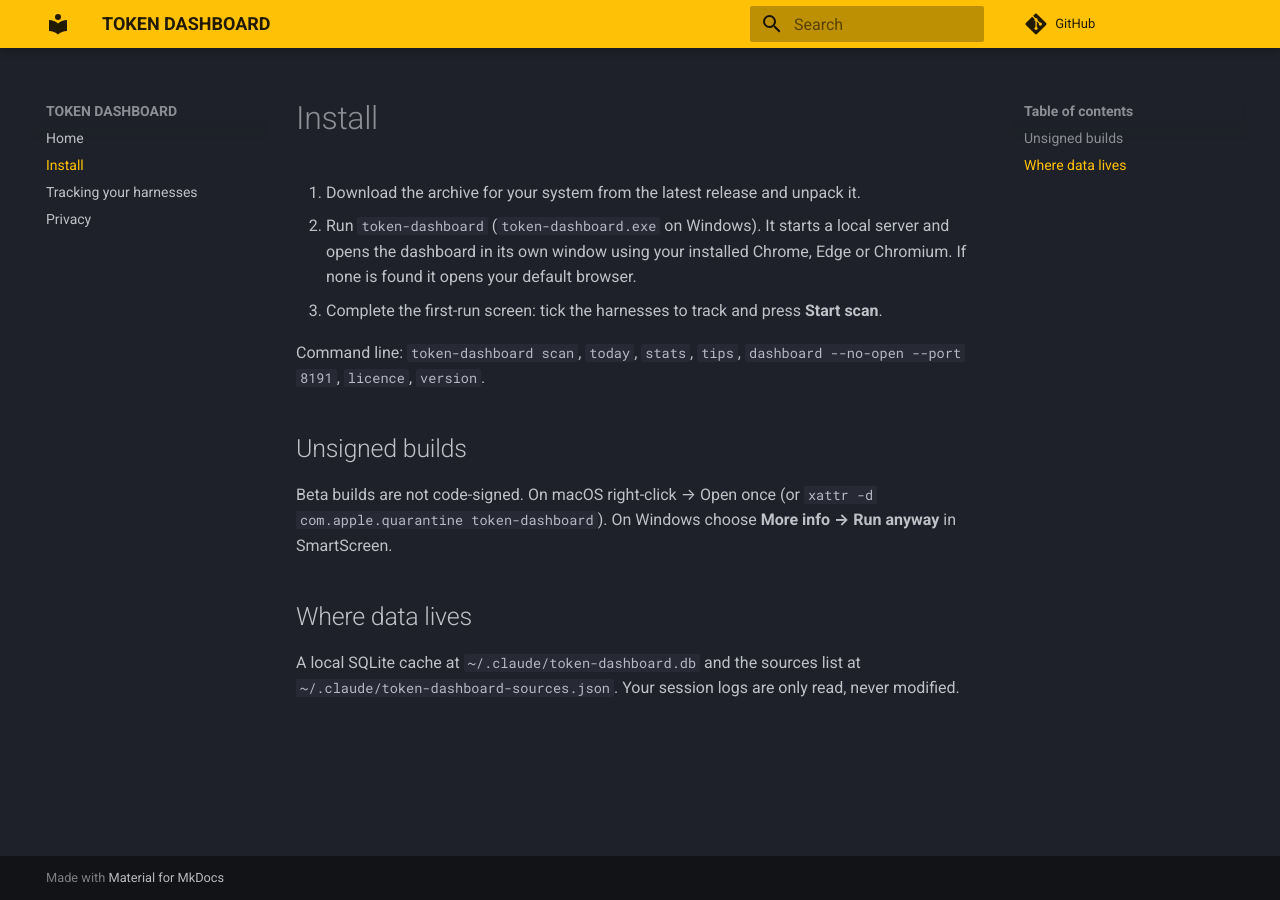
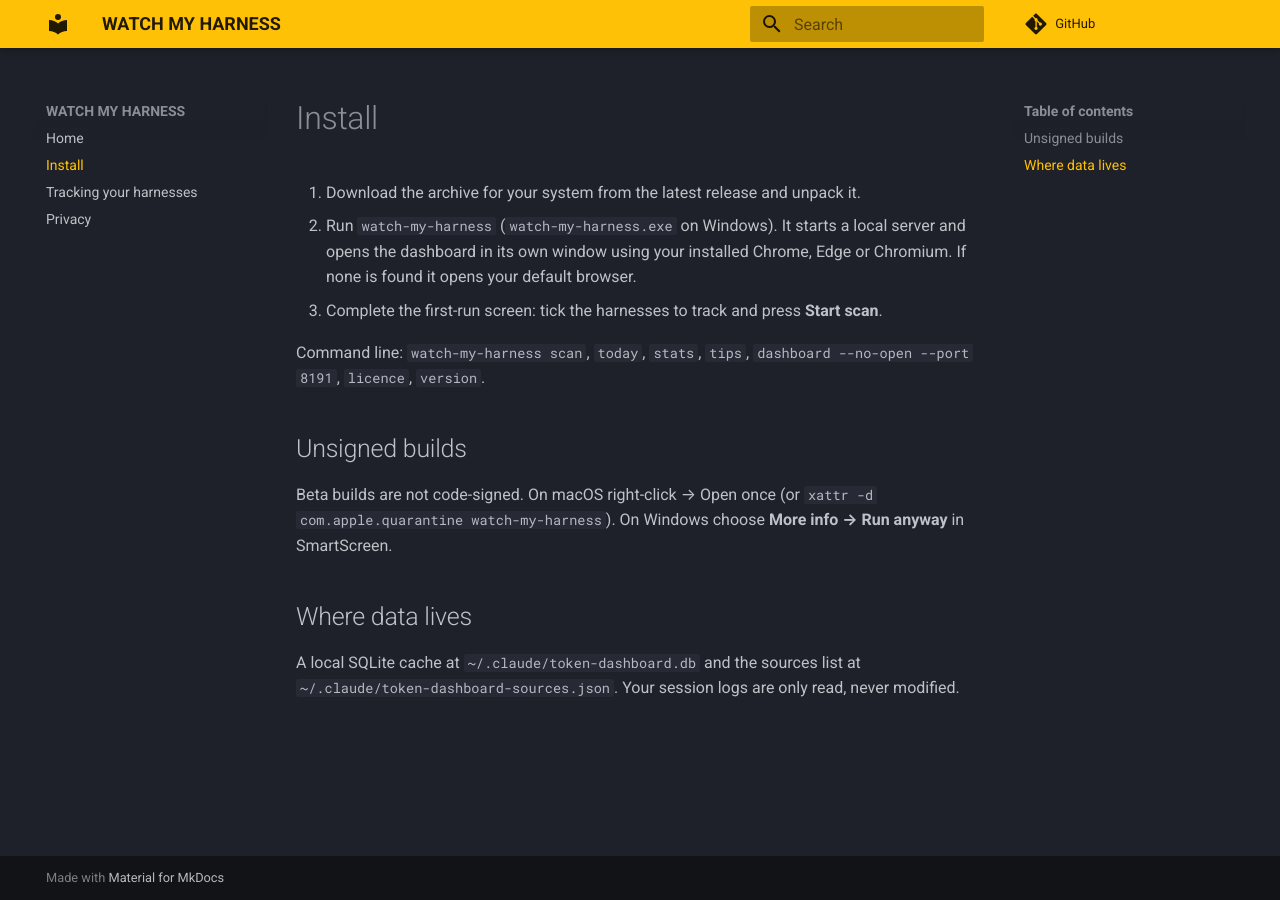
Before and after one commit to KVSDURGASURESH/watch-my-harness, an MkDocs documentation site: the page built from docs/install.md, in a window 1280 px wide. Built offline with MkDocs 1.6.1 and Material for MkDocs 9.7.7, drawn with Linux system fonts in a browser that asks for light colours; comment, search, counter and statistics services are not loaded.

Commit message:
Rename to WATCH MY HARNESS

```diff
--- a/docs/install.md
+++ b/docs/install.md
@@ -1,14 +1,14 @@
 # Install
 
 1. Download the archive for your system from the latest release and unpack it.
-2. Run `token-dashboard` (`token-dashboard.exe` on Windows). It starts a local server and opens the dashboard in its own window using your installed Chrome, Edge or Chromium. If none is found it opens your default browser.
+2. Run `watch-my-harness` (`watch-my-harness.exe` on Windows). It starts a local server and opens the dashboard in its own window using your installed Chrome, Edge or Chromium. If none is found it opens your default browser.
 3. Complete the first-run screen: tick the harnesses to track and press **Start scan**.
 
-Command line: `token-dashboard scan`, `today`, `stats`, `tips`, `dashboard --no-open --port 8191`, `licence`, `version`.
+Command line: `watch-my-harness scan`, `today`, `stats`, `tips`, `dashboard --no-open --port 8191`, `licence`, `version`.
 
 ## Unsigned builds
 
-Beta builds are not code-signed. On macOS right-click → Open once (or `xattr -d com.apple.quarantine token-dashboard`). On Windows choose **More info → Run anyway** in SmartScreen.
+Beta builds are not code-signed. On macOS right-click → Open once (or `xattr -d com.apple.quarantine watch-my-harness`). On Windows choose **More info → Run anyway** in SmartScreen.
 
 ## Where data lives
 
--- a/mkdocs.yml
+++ b/mkdocs.yml
@@ -1,6 +1,6 @@
-site_name: TOKEN DASHBOARD
+site_name: WATCH MY HARNESS
 site_description: Local-first token usage analytics for Claude Code, Codex, Hermes and other agents
-repo_url: https://github.com/KVSDURGASURESH/token-dashboard
+repo_url: https://github.com/KVSDURGASURESH/watch-my-harness
 docs_dir: docs
 theme:
   name: material
```
Also changed, not shown: README.md (+8 -8 lines), docs/index.md (+1 -1 lines).
